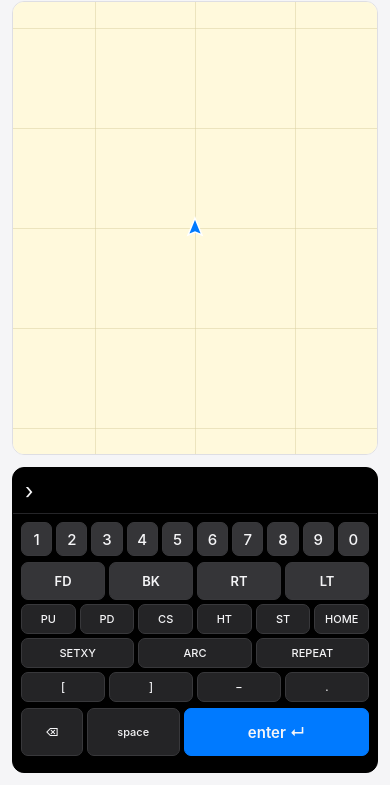
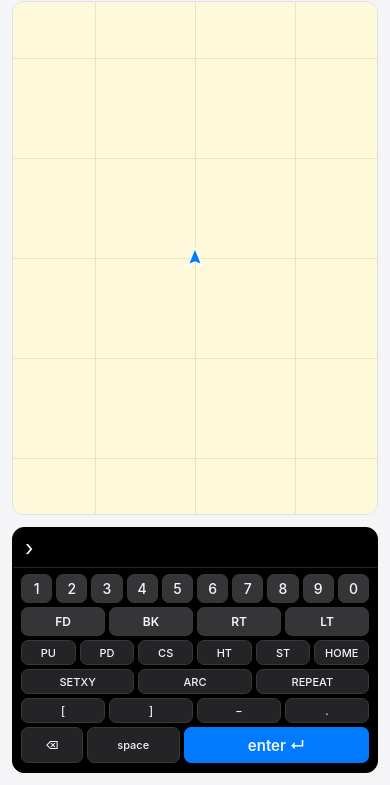
Before and after one commit to shishir-dey/WebLOGO, a website built with Vite: page index.html in a window 390 px wide. Shown: the part 59-844 px from the top of the page. Built offline with nearby package versions, Linux system fonts and the light colour scheme; files whose address does not match are found by name.

Commit message:
Optimize keyboard layout on mobile
Adjust workspace sizing, spacing, and key dimensions on screens up to 700px wide for a more compact mobile layout.

```diff
--- a/styles.css
+++ b/styles.css
@@ -62,3 +62,14 @@ button:focus-visible,a:focus-visible,[tabindex]:focus-visible{outline:2px solid
 .grid-button{display:grid;place-items:center;width:32px;height:32px;border:0;border-radius:8px;padding:0;background:transparent;color:#86868b}
 .grid-button[aria-pressed="true"]{background:#e7e7ec;color:#515154}
 .grid-button:hover{background:#dedee5;color:#1d1d1f}
+
+@media(max-width:700px){
+  .workspace{grid-template-rows:minmax(0,1fr) minmax(0,min(246px,40%))}
+  #command-form{min-height:40px;padding:4px 12px}
+  .keyboard-scroll{padding:6px 8px}
+  .key-row{gap:4px;margin-bottom:4px}
+  .command-keys button{min-height:25px;padding:3px 2px}
+  .command-keys button:nth-child(-n+4){min-height:29px;font-size:12px}
+  .number-keys button{min-height:29px;padding:3px 2px;font-size:14px}
+  .action-keys button{min-height:36px;padding:3px 2px}
+}
```
